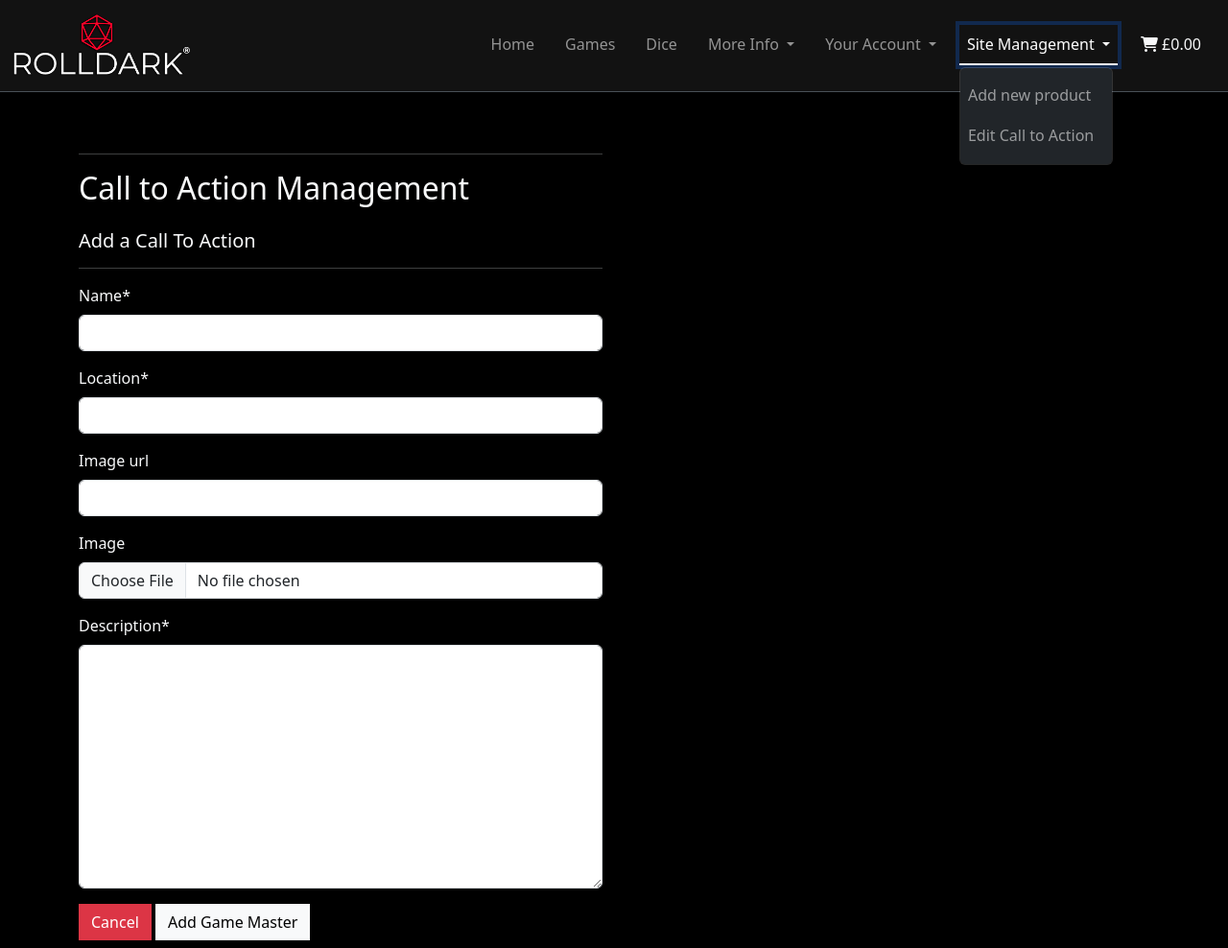
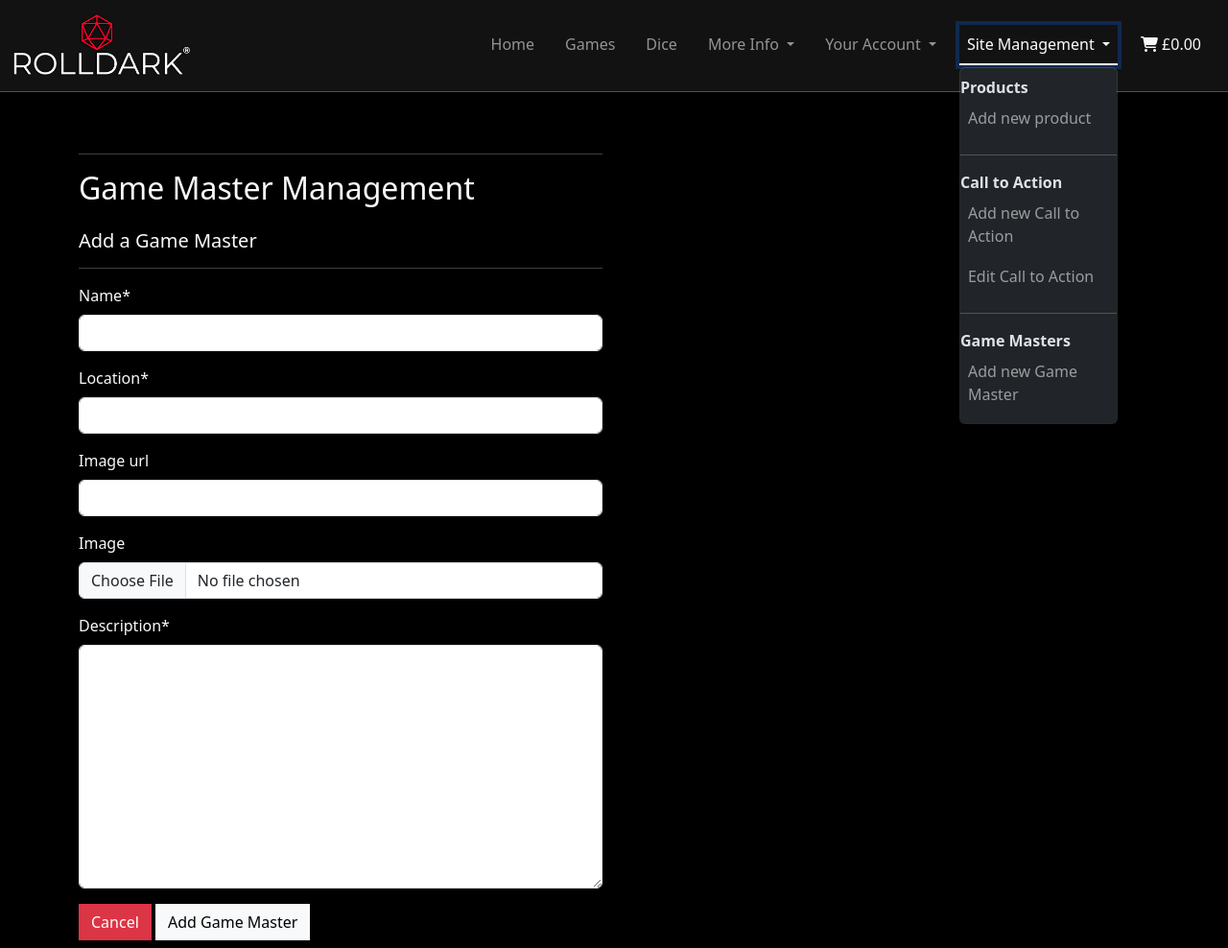
Before and after one commit to BenMilesRocks/4-rolldark-v2, a Django app: page /about/add_gm/ in a window 1280 px wide, after a click on "Site Management". Shown: the whole page at 96% size. Run offline with Django 5.2, Linux system fonts and the light colour scheme; the visitor is signed in with stand-in values (Sample User, id 1); some libraries are stand-ins or nearby versions.

```diff
--- a/about/templates/about/add_gm.html
+++ b/about/templates/about/add_gm.html
@@ -7,8 +7,8 @@
     <div class="row">
         <div class="col-12 col-md-6">
             <hr>
-            <h2 class="logo-font mb-4">Call to Action Management</h2>
-            <h5>Add a Call To Action</h5>
+            <h2 class="logo-font mb-4">Game Master Management</h2>
+            <h5>Add a Game Master</h5>
             <hr>
         </div>
     </div>
--- a/about/templates/about/edit_gm.html
+++ b/about/templates/about/edit_gm.html
@@ -7,8 +7,8 @@
     <div class="row">
         <div class="col-12 col-md-6">
             <hr>
-            <h2 class="logo-font mb-4">Call to Action Management</h2>
-            <h5>Edit a Call To Action</h5>
+            <h2 class="logo-font mb-4">Game Master Management</h2>
+            <h5>Edit Game Master</h5>
             <hr>
         </div>
     </div>
--- a/about/views.py
+++ b/about/views.py
@@ -20,18 +20,18 @@ def about(request):
 
 @login_required
 def add_gm(request):
-    '''Add a Call to Action to the home page'''
+    '''Add a Game Master to the About page'''
 
     if not request.user.is_superuser:
         messages.error(request, 'Sorry, only store owners can do that.')
-        return redirect(reverse('home'))
+        return redirect(reverse('about'))
 
     if request.method == 'POST':
         form = GameMasterForm(request.POST, request.FILES)
         if form.is_valid():
             game_master = form.save() # pylint: disable=W0612
             messages.success(request, f'Successfully added { game_master.name } to Game Masters!')
-            return redirect(reverse('home'))
+            return redirect(reverse('about'))
         else:
             messages.error(request, 'Failed to add Game Master. Please ensure the form is valid.')
     else:
@@ -46,11 +46,11 @@ def add_gm(request):
 
 @login_required
 def edit_gm(request, gm_id):
-    '''Edit a call to action in the carousel'''
+    '''Edit a Game Master in the About page'''
 
     if not request.user.is_superuser:
         messages.error(request, 'Sorry, only store owners can do that.')
-        return redirect(reverse('home'))
+        return redirect(reverse('about'))
 
     gm = get_object_or_404(GameMaster, pk=gm_id)
     if request.method == 'POST':
@@ -58,7 +58,7 @@ def edit_gm(request, gm_id):
         if form.is_valid():
             form.save()
             messages.success(request, 'Successfully updated product!')
-            return redirect(reverse('home'))
+            return redirect(reverse('about'))
         else:
             messages.error(request, 'Failed to update product. Please ensure the form is valid.')
     else:
@@ -75,13 +75,13 @@ def edit_gm(request, gm_id):
 
 @login_required
 def delete_gm(request, gm_id):
-    '''Delete a call to action from the carousel'''
+    '''Delete a Game Master from the About page'''
 
     if not request.user.is_superuser:
         messages.error(request, 'Sorry, only store owners can do that.')
-        return redirect(reverse('home'))
+        return redirect(reverse('about'))
 
     gm = get_object_or_404(GameMaster, pk=gm_id)
     gm.delete()
     messages.success(request, 'Game Master deleted!')
-    return redirect(reverse('home'))
+    return redirect(reverse('about'))
--- a/templates/base.html
+++ b/templates/base.html
@@ -93,8 +93,15 @@
                                         Site Management
                                     </a>
                                     <ul class="dropdown-menu">
+                                        <li class="fw-bold">Products</li>
                                         <li><a class="nav-link" href="{% url 'add_product' %}">Add new product</a></li>
+                                        <hr>
+                                        <li class="fw-bold">Call to Action</li>
+                                        <li><a class="nav-link" href="{% url 'add_call_to_action' %}">Add new Call to Action</a></li>
                                         <li><a class="nav-link" href="{% url 'view_all_actions' %}">Edit Call to Action</a></li>
+                                        <hr>
+                                        <li class="fw-bold">Game Masters</li>
+                                        <li><a class="nav-link" href="{% url 'add_gm' %}">Add new Game Master</a></li>
                                     </ul>
                                 </li>
 
```
Also changed, not shown: about/templates/about/about.html (+10 -2 lines).
